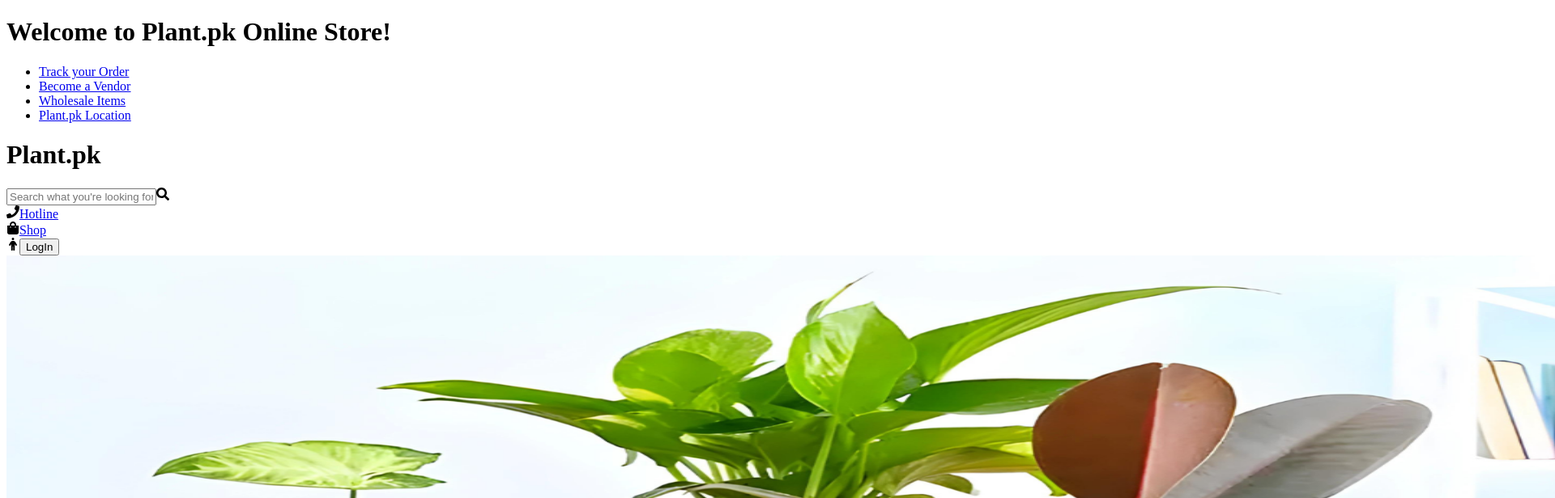
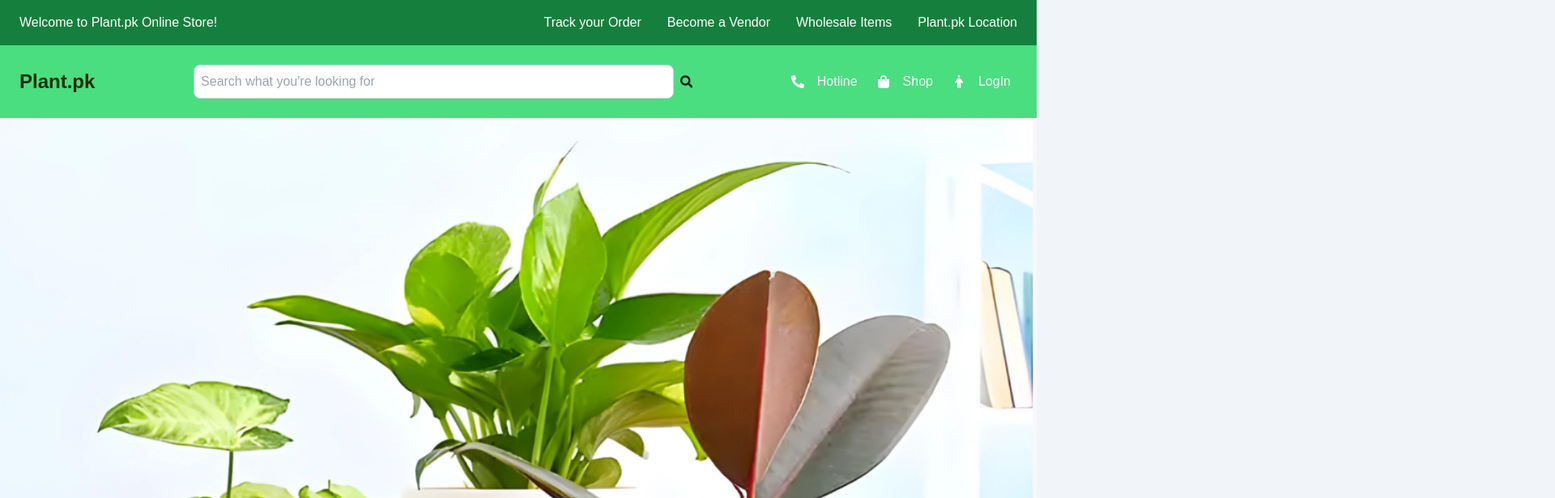
Before and after one commit to DilkashMaryam/nextjs_assignment03, a Next.js app: page / in a window 1280 px wide. Shown: the top 616 px of the page at 81% size, 1920 px wide, since content can reach past the window. Built offline with nearby package versions, Linux system fonts and the light colour scheme.

Commit message:
Add files via upload

```diff
--- /dev/null
+++ b/app/layout.tsx
@@ -0,0 +1,18 @@
+import type { Metadata } from "next";
+import localFont from "next/font/local";
+import "./globals.css";
+
+export default function RootLayout({
+  children,
+}: Readonly<{
+  children: React.ReactNode;
+}>) {
+  return (
+    <html lang="en">
+      <body className="bg-slate-100"
+      >
+        {children}
+      </body>
+    </html>
+  );
+}
```
